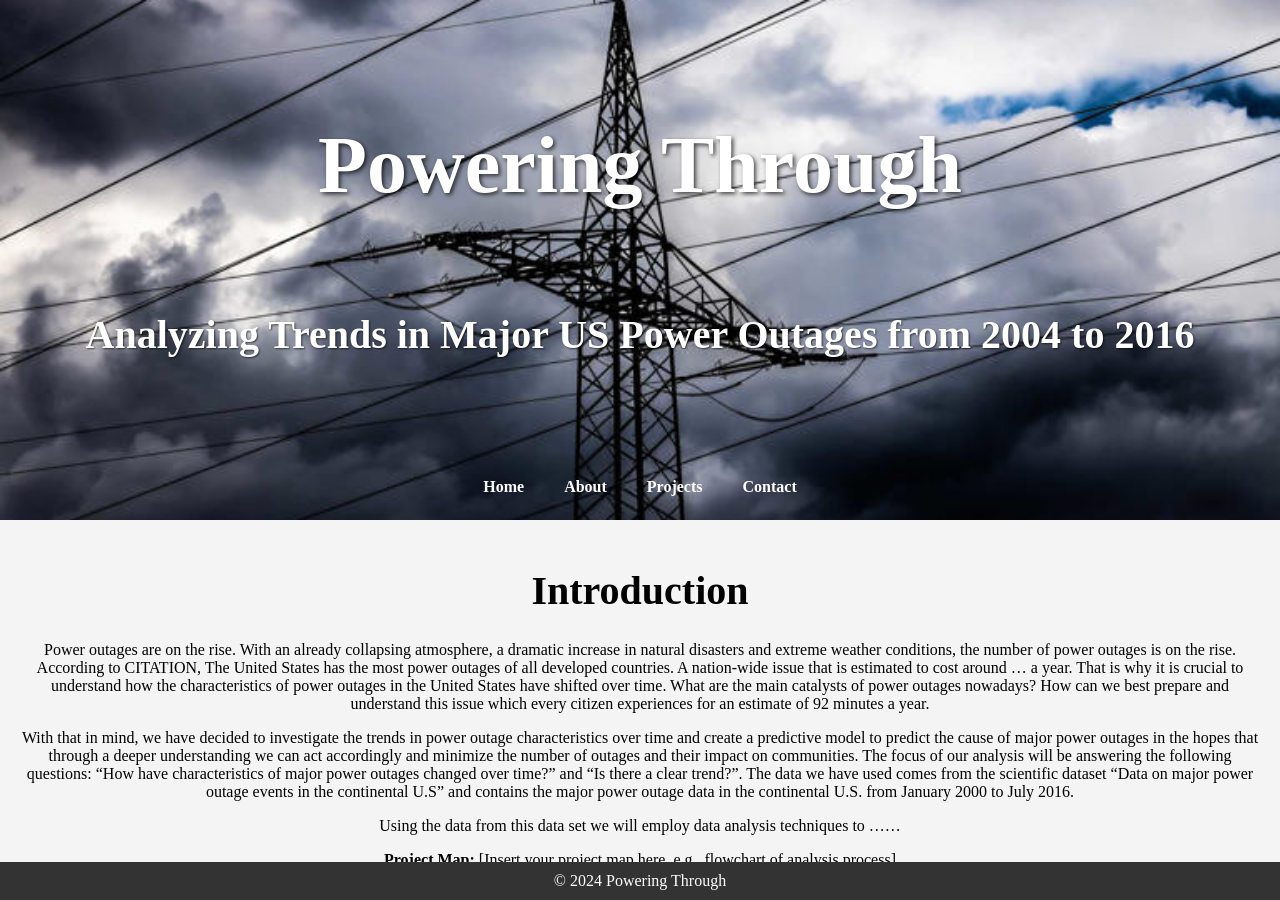
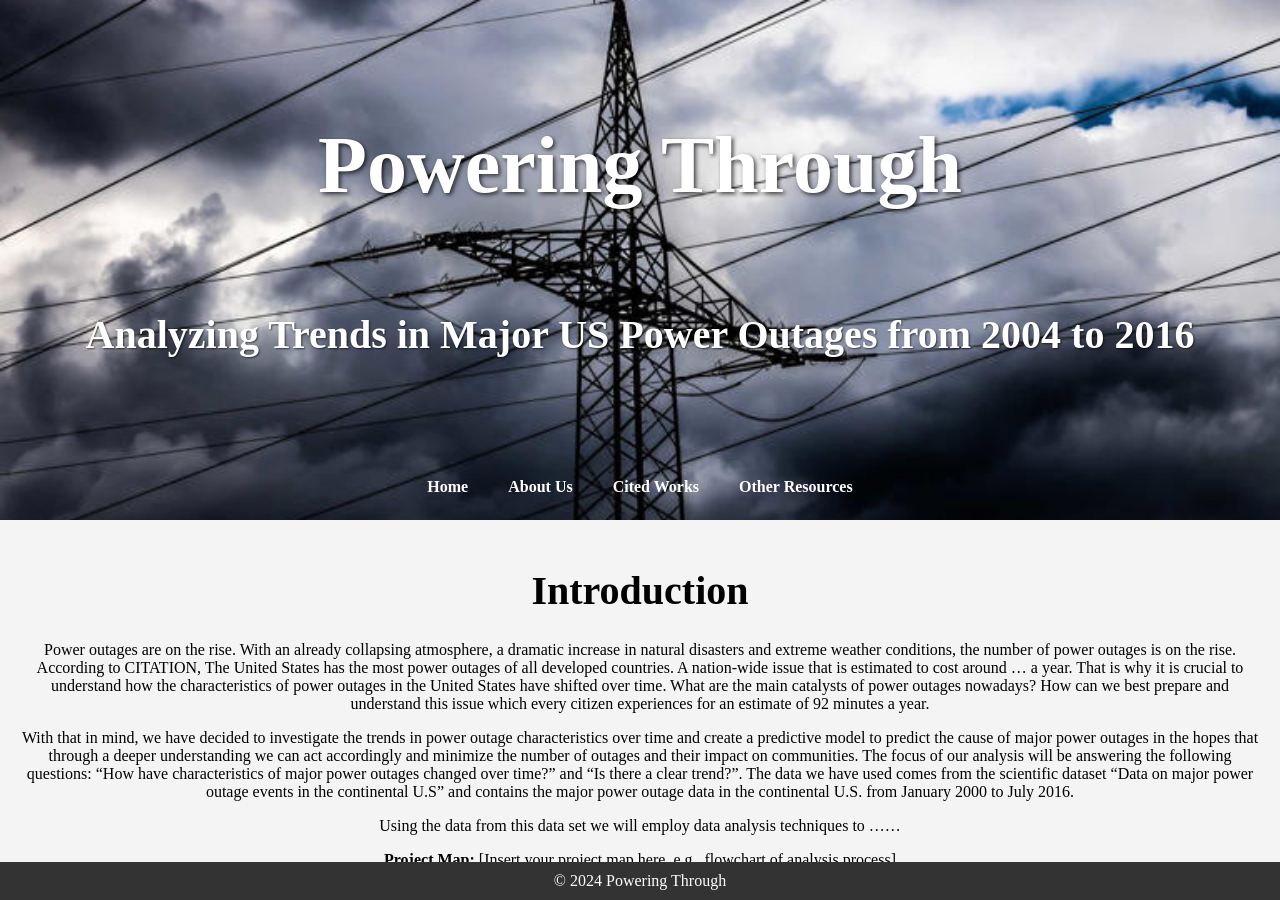
Before and after one commit to andiigonzalez/Power_Outage_Analysis, a Jekyll site: the page built from index.md, in a window 1280 px wide and 900 px high. Built offline with Jekyll 4.4.1, drawn with Linux system fonts in a browser that asks for light colours.

Commit message:
Update default.html

```diff
--- a/_layouts/default.html
+++ b/_layouts/default.html
@@ -15,9 +15,9 @@
       <!-- Navigation Bar -->
     <nav>
         <a href="{{ site.baseurl }}/index.html">Home</a>
-        <a href="{{ site.baseurl }}/about.html">About</a>
-        <a href="{{ site.baseurl }}/projects.html">Projects</a>
-        <a href="{{ site.baseurl }}/contact.html">Contact</a>
+        <a href="{{ site.baseurl }}/about.html">About Us</a>
+        <a href="{{ site.baseurl }}/citations.html">Cited Works</a>
+        <a href="{{ site.baseurl }}/emergency.html">Other Resources</a>
     </nav>
   </div>
 
```
